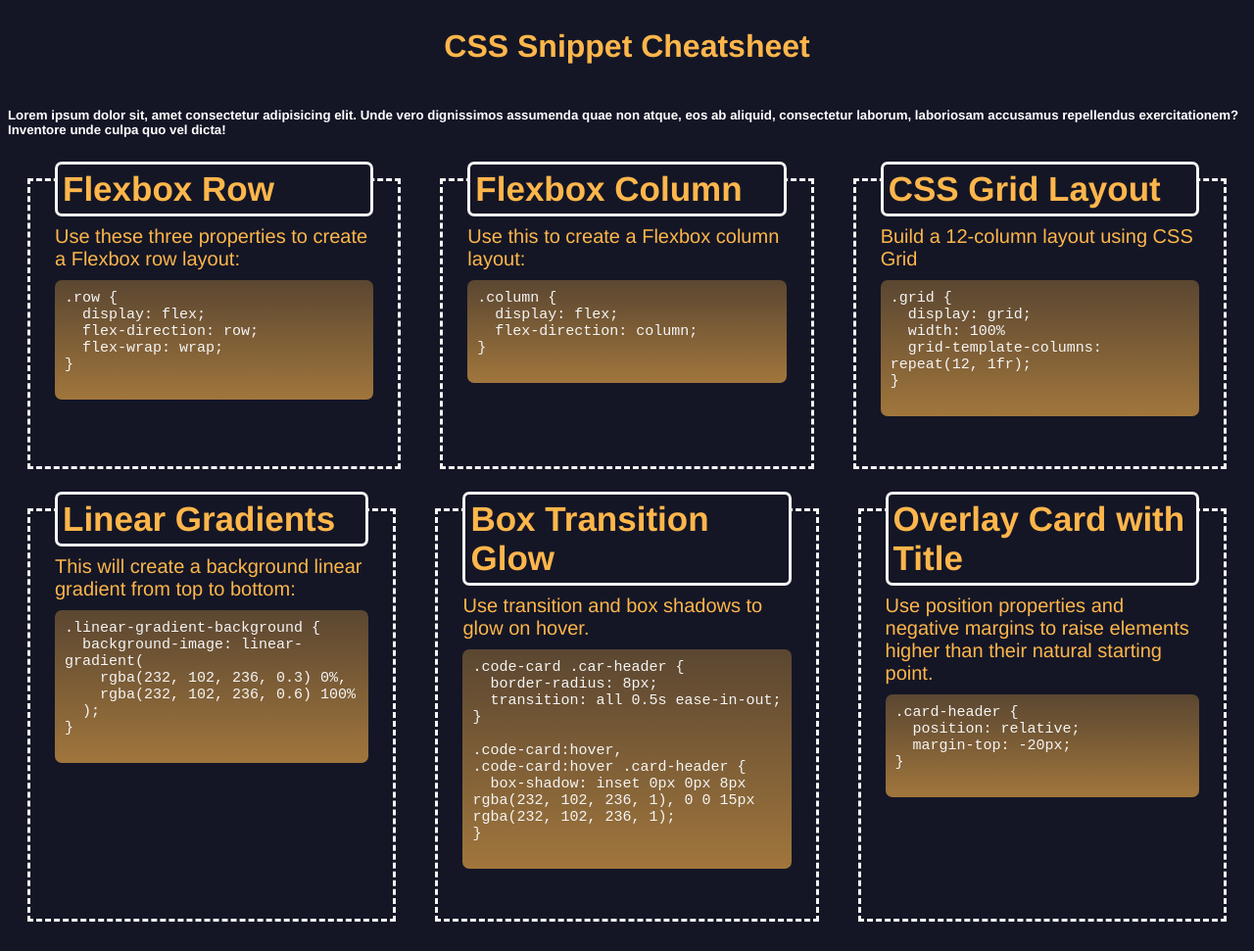
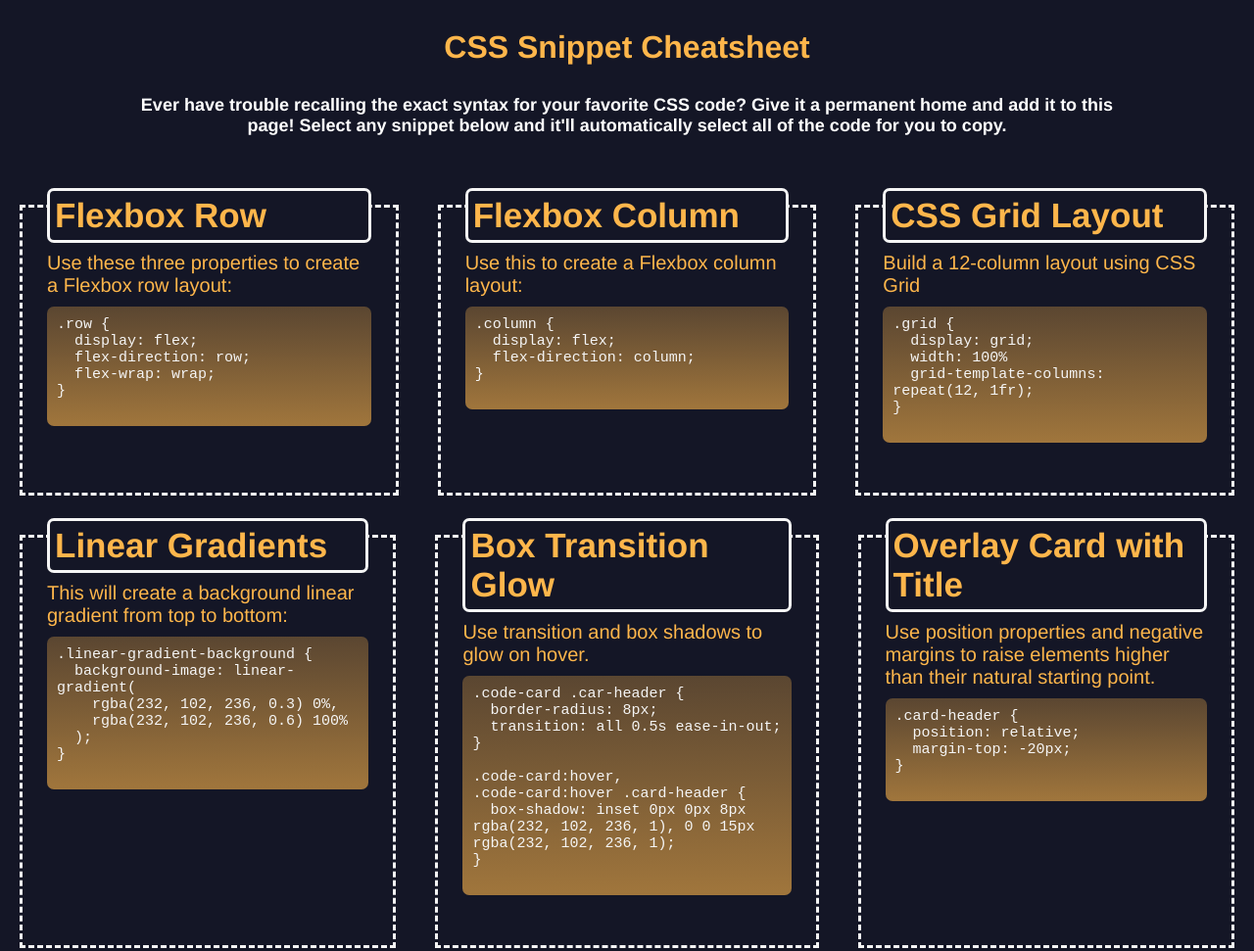
Before and after one commit to cdgonzo23/css-snippet-cheatsheet, a plain HTML site: page index.html in a window 1280 px wide. Shown: the top 971 px of the page at 98% size. Drawn offline with Linux system fonts and the light colour scheme.

Commit message:
added user select function and more css formatting

```diff
--- a/assets/style.css
+++ b/assets/style.css
@@ -1,3 +1,9 @@
+* {
+    margin: 0;
+    padding: 0;
+    box-sizing: border-box;
+}
+
 :root {
     --dark: rgb(20, 22, 38);
     --light: rgb(254, 182, 75);
@@ -18,17 +24,22 @@ header {
 
 h1 {
     color: var(--light);
+    margin: 30px;
 }
 
 h5 {
     color: white;
+    font-size: 18px;
+    max-width: 1000px;
+    text-align: center;
+    margin-bottom: 50px;
 }
 
 section {
     display: flex;
     justify-content: center;
     flex-wrap: wrap;
-    max-width: 1500px;
+    max-width: 1400px;
     margin: auto;
 }
 
@@ -81,7 +92,7 @@ pre {
     position: relative;
     top: -26px;
     font-size: 15px;
-    user-select: text;
+    user-select: all;
 }
 
 .cards:hover {
--- a/index.html
+++ b/index.html
@@ -11,7 +11,7 @@
     <header>
         <h1>CSS Snippet Cheatsheet</h1>
         <h5>
-            Lorem ipsum dolor sit, amet consectetur adipisicing elit. Unde vero dignissimos assumenda quae non atque, eos ab aliquid, consectetur laborum, laboriosam accusamus repellendus exercitationem? Inventore unde culpa quo vel dicta!
+            Ever have trouble recalling the exact syntax for your favorite CSS code? Give it a permanent home and add it to this page! Select any snippet below and it'll automatically select all of the code for you to copy.
         </h5>
     </header>
 
```
